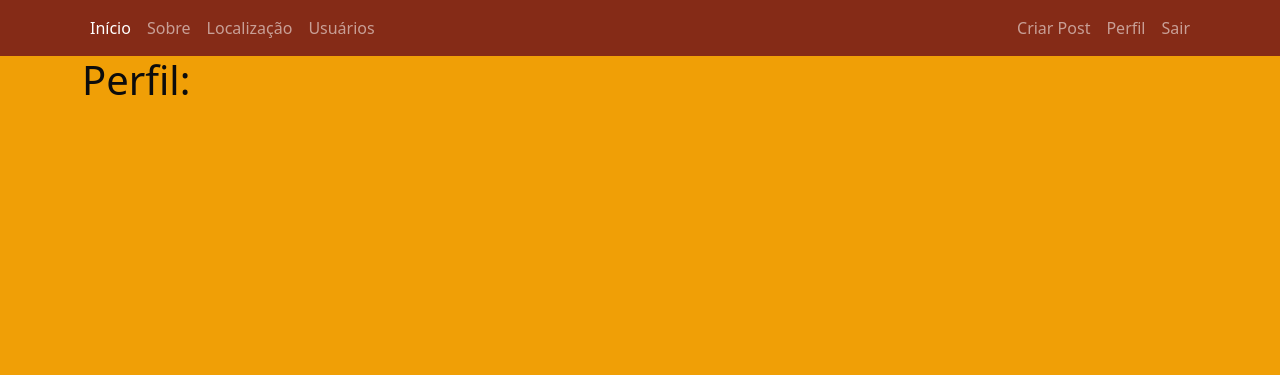
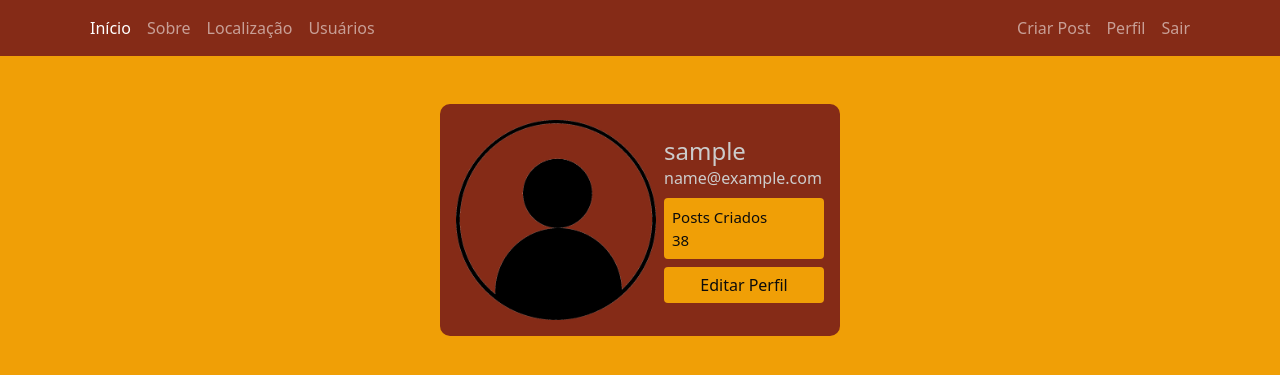
Before and after one commit to sandromzljr/Bar-Mazzolla, a Flask app: page /perfil in a window 1280 px wide. Shown: the top 375 px of the page. Run offline with Flask 2, Linux system fonts and the light colour scheme; the visitor is signed in with stand-in values (Sample User, id 1); data comes from the database, SQL or seed files in the repository.

Commit message:
feature: add css perfil; add photo at perfil; add routes perfil config; add main.css

```diff
--- a/sitebarmazzolla/routes.py
+++ b/sitebarmazzolla/routes.py
@@ -63,7 +63,8 @@ def sair():
 @app.route('/perfil')
 @login_required
 def perfil():
-    return render_template('perfil.html')
+    foto_perfil = url_for('static', filename='fotos_perfil/{}'.format(current_user.foto_perfil))
+    return render_template('perfil.html', foto_perfil=foto_perfil)
 
 @app.route('/post/criar')
 @login_required
--- /dev/null
+++ b/sitebarmazzolla/static/main.css
@@ -0,0 +1,26 @@
+.card{
+  width: 400px;
+  border: none;
+  border-radius: 10px;
+
+  background-color: #852B17;
+
+  color: #CCC;
+}
+
+.stats{
+  background: #F09F06 !important;
+  color: #000 !important;
+}
+
+.articles{
+  font-size:15px;
+  font-weight:500;
+  color: #0C0C0C;
+}
+
+.number1{
+  font-size:15px;
+  font-weight:500;
+  color: #0C0C0C;
+}
--- a/sitebarmazzolla/templates/base.html
+++ b/sitebarmazzolla/templates/base.html
@@ -5,7 +5,7 @@
     <title>Bar do Mazzolla</title>
 
     <link href="https://cdn.jsdelivr.net/npm/bootstrap@5.0.0-beta1/dist/css/bootstrap.min.css" rel="stylesheet" integrity="sha384-giJF6kkoqNQ00vy+HMDP7azOuL0xtbfIcaT9wjKHr8RbDVddVHyTfAAsrekwKmP1" crossorigin="anonymous">
-
+    <link rel="stylesheet" type="text/css" href="{{ url_for('static', filename='main.css') }}">
     {% block head %}
     {% endblock %}
 </head>
--- a/sitebarmazzolla/templates/perfil.html
+++ b/sitebarmazzolla/templates/perfil.html
@@ -1,7 +1,26 @@
 {% extends 'base.html' %}
 
 {% block body %}
-    <div class="container">
-        <h1>Perfil: </h1>
+<div class="container mt-5 d-flex justify-content-center">
+    <div class="card p-3">
+        <div class="d-flex align-items-center">
+            <div class="image pe-2">
+                <img src="{{ foto_perfil }}" class="rounded" width="200" >
+            </div>
+            <div class="ml-3 w-100">
+                <h4 class="mb-0 mt-0">{{ current_user.username }}</h4>
+                <span>{{ current_user.email }}</span>
+                <div class="p-2 mt-2 bg-primary d-flex justify-content-between rounded text-white stats">
+                    <div class="d-flex flex-column">
+                        <span class="articles">Posts Criados</span>
+                        <span class="number1">38</span>
+                    </div>
+                </div>
+                <div class="button mt-2 d-flex flex-row align-items-center">
+                    <button class="btn btn-primary w-100 ml-2", style="background-color: #F09F06; color: #0C0C0C; border:none">Editar Perfil</button>
+                </div>
+            </div>
+        </div>
     </div>
+</div>
 {% endblock %}
```
Also changed, not shown: sitebarmazzolla/static/fotos_perfil/default.jpg (added).
